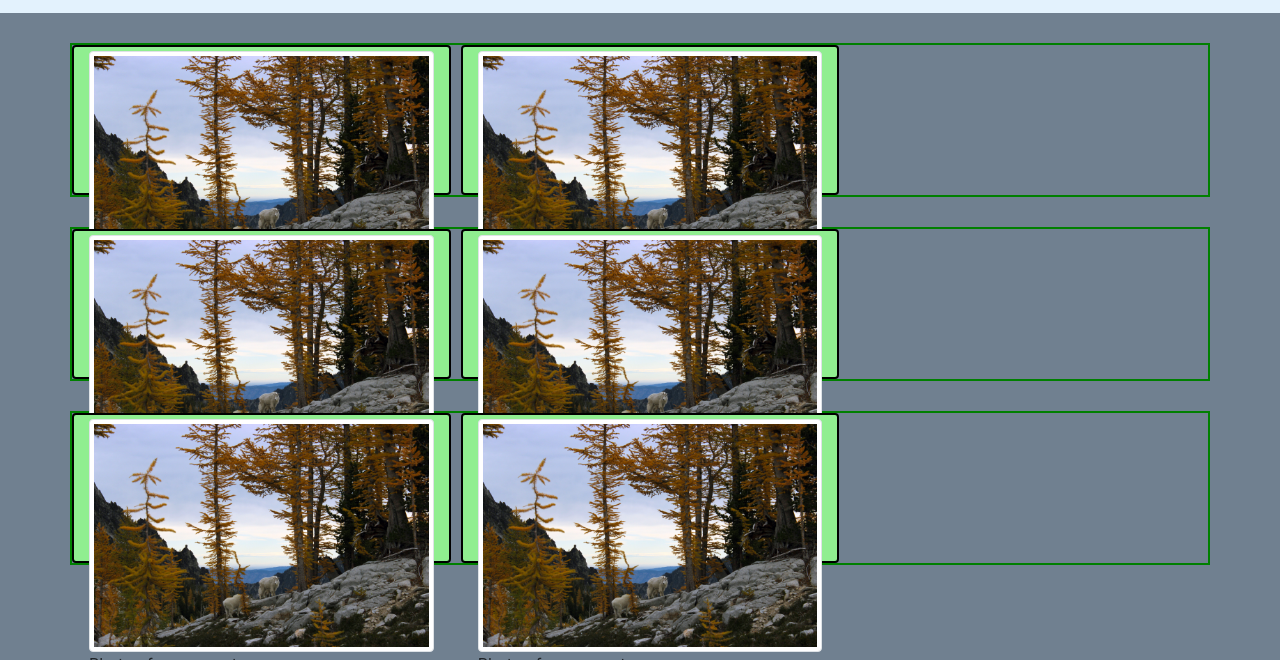
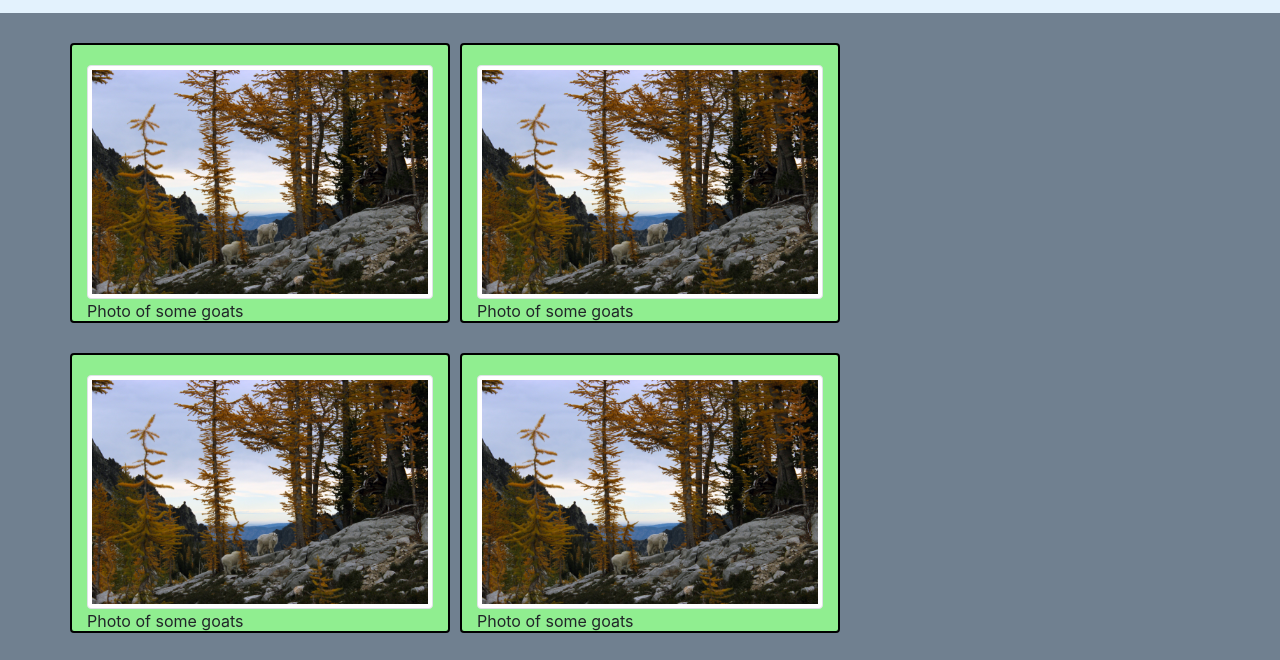
Before and after one commit to zenwattage/Bootstrap-Portfolio, a plain HTML site: page portfolio.html in a window 1280 px wide. Shown: the part 59-719 px from the top of the page. Drawn offline with nearby package versions, Linux system fonts and the light colour scheme.

Commit message:
css push

```diff
--- a/main.css
+++ b/main.css
@@ -11,6 +11,10 @@ main {
     width: 960px;
     border: 4px solid black;
     background-color: green;
+}
+
+.container {
+  height: auto;
 }
 
 .col-sm {
@@ -34,12 +38,13 @@ main {
 
 .row {
     margin-top: 30px;
-    border: 2px solid green;
 
 }
 
 .col-md-4 {
-    height: 150px;
+    padding-top: 20px;
+
+    height: 280px;
     margin-right: 10px;
     border: 2px solid black;
     background-color: lightgreen;
```
